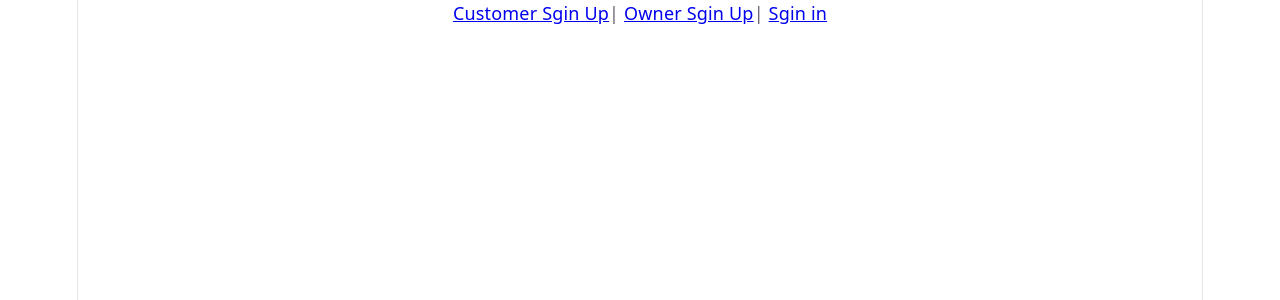
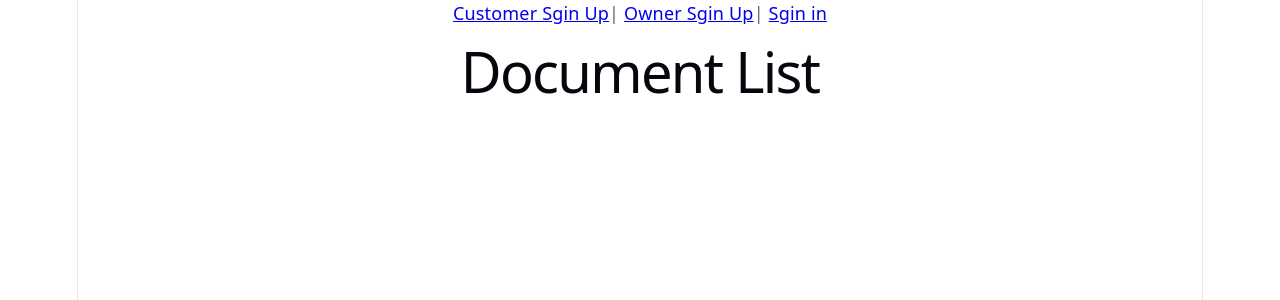
Before and after one commit to HusainAlmajed/Project-4-FrontEnd, a React (Vite) app: page /agreements/1/documents in a window 1280 px wide. Shown: the top 300 px of the page. Built offline with nearby package versions, Linux system fonts and the light colour scheme; no server answers.

Commit message:
Created a link to add a new document, and added the route for documentList page

```diff
--- a/src/App.jsx
+++ b/src/App.jsx
@@ -11,6 +11,7 @@ import { useParams } from "react-router"
 import AgreementForm from "./pages/AgreementForm"
 import AgreementList from "./pages/AgreementList"
 import AgreementDetails from "./pages/AgreementDetails"
+import DocumentList from "./pages/DocumentList.jsx"
 
 import * as agreementServices from "./services/agreement.js"
 import SignInForm from "./pages/SignIn.jsx"
@@ -94,6 +95,9 @@ const App = () => {
         <Route path="/agreements/:agreementId" element={<AgreementDetails user={user} handleEditAgreement={handleUpdateAgreement} handleDeleteAgreement={handleDeleteAgreement} />} />
 
         <Route path="/agreements-list" element={<AgreementList agreements={agreements} user={user} />} />
+
+        <Route path="/agreements/:agreementId/documents" element={<DocumentList />} />
+
       </Routes>
     </div>
   )
--- a/src/pages/AgreementDetails.jsx
+++ b/src/pages/AgreementDetails.jsx
@@ -1,6 +1,6 @@
 
 import { useState, useEffect } from "react"
-import { useParams } from "react-router"
+import { Link, useParams } from "react-router"
 import * as agreementServices from "../services/agreement.js"
 
 const AgreementDetails = (props) => {
@@ -44,6 +44,7 @@ const AgreementDetails = (props) => {
              <>
             <button onClick={() => props.handleEditAgreement(agreement._id)}>Edit</button>
             <button onClick={() => props.handleDeleteAgreement(agreement._id)}>Delete</button>
+            <Link to={`/agreements/${agreement._id}/documents`}>Add Documents</Link>
             </>
 
             )}
--- /dev/null
+++ b/src/pages/DocumentList.jsx
@@ -0,0 +1,9 @@
+const DocumentList = () => {
+
+    return (
+        <h1>Document List</h1>
+    )
+
+}
+
+export default DocumentList
```
